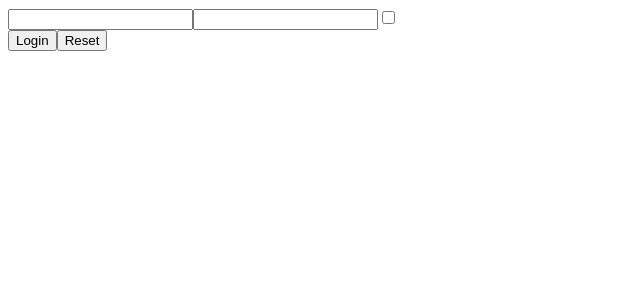
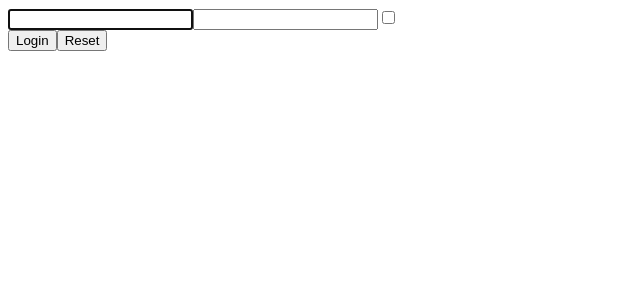
Before and after one commit to hershellayton95/esercizi-react, a React (Create React App) app: page / in a window 1280 px wide. Shown: the top 300 px of the page, without its empty margins (0-640 px from the left). Built offline with nearby package versions, Linux system fonts and the light colour scheme.

Commit message:
update form_06

```diff
--- a/src/UncontrolledLogin.js
+++ b/src/UncontrolledLogin.js
@@ -19,7 +19,7 @@ export class UncontrolledLogin extends React.Component {
     render() {
         return (
             <form onSubmit={this.headlerSubmin}>
-                <input type="text" name="username"/>
+                <input type="text" name="username" autoFocus/>
                 <input type="password" name="password"/>
                 <input type="checkbox" name="remember"/>
                 <div>
```
Also changed, not shown: Form 05.txt (deleted), Form 06.txt (added).
